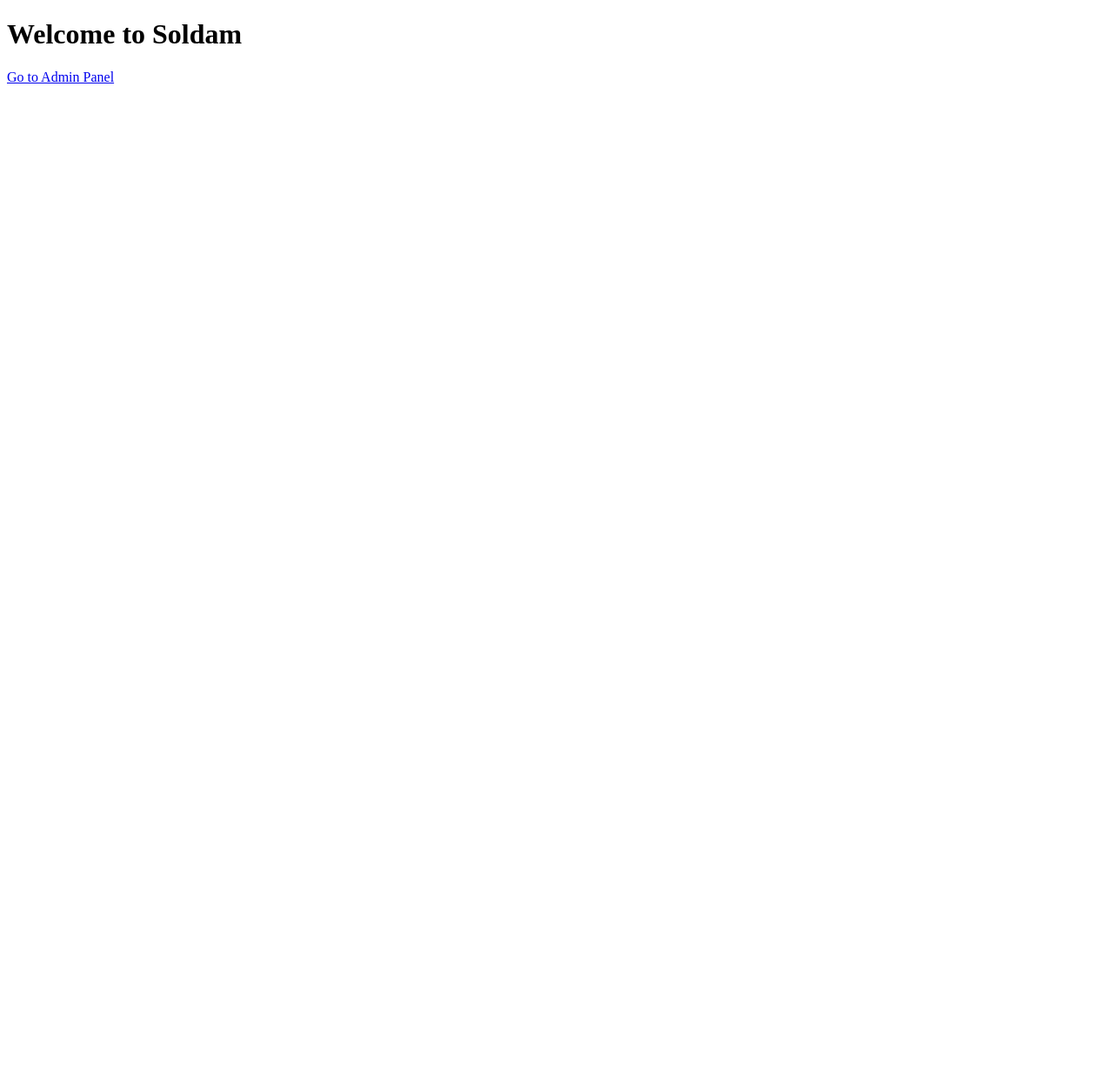
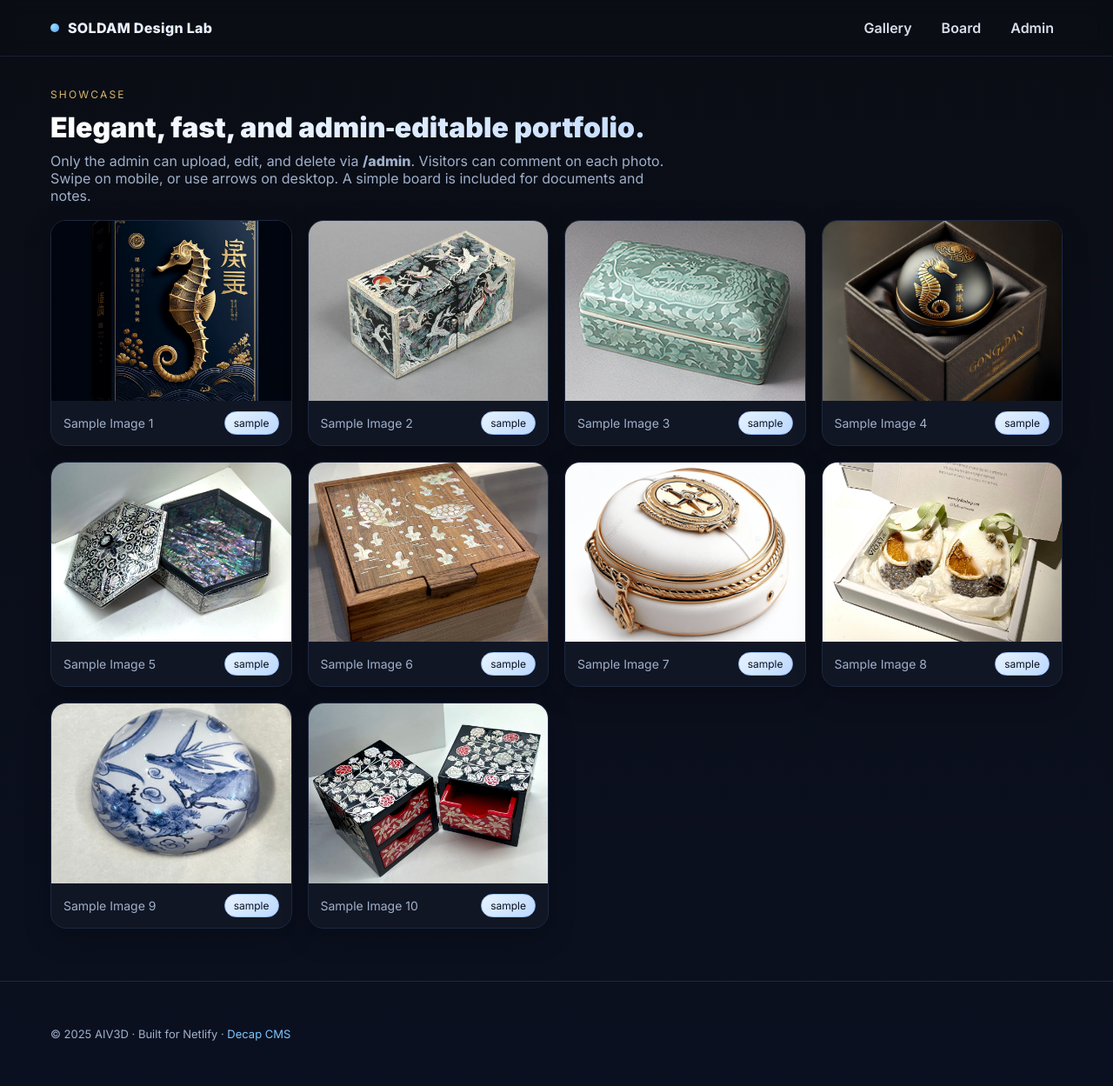
Before and after one commit to ffactt2012-cell/SDSD, a plain HTML site: page soldam_site_fixed (1)/index.html in a window 1280 px wide. Shown: the whole page at 87% size. Before the commit the page ends 800 px from the top, so only its background shows below. Drawn offline with Linux system fonts and the light colour scheme.

Commit message:
Add files via upload

```diff
--- a/soldam_site_fixed (1)/index.html
+++ b/soldam_site_fixed (1)/index.html
@@ -1,13 +1,42 @@
-
-<!DOCTYPE html>
+<!doctype html>
 <html lang="en">
 <head>
-  <meta charset="UTF-8" />
-  <meta name="viewport" content="width=device-width, initial-scale=1.0" />
-  <title>Soldam Site with CMS</title>
+  <meta charset="utf-8"/>
+  <meta name="viewport" content="width=device-width, initial-scale=1"/>
+  <title>Portfolio Gallery</title>
+  <link rel="preconnect" href="https://fonts.gstatic.com" crossorigin>
+  <link href="https://fonts.googleapis.com/css2?family=Inter:wght@400;600;800;900&display=swap" rel="stylesheet">
+  <link rel="stylesheet" href="css/main.css"/>
 </head>
 <body>
-  <h1>Welcome to Soldam</h1>
-  <a href="/admin">Go to Admin Panel</a>
+
+<header>
+  <nav class="nav">
+    <div class="brand"><span class="dot"></span> SOLDAM Design Lab</div>
+    <div class="navlinks">
+      <a href="index.html">Gallery</a>
+      <a href="board.html">Board</a>
+      <a href="/admin" title="Admin only">Admin</a>
+    </div>
+  </nav>
+</header>
+
+  <div class="container">
+    <div class="hero">
+      <div class="kicker">Showcase</div>
+      <div class="title">Elegant, fast, and admin‑editable portfolio.</div>
+      <div class="desc">Only the admin can upload, edit, and delete via <strong>/admin</strong>. Visitors can comment on each photo. Swipe on mobile, or use arrows on desktop. A simple board is included for documents and notes.</div>
+    </div>
+    <div id="galleryGrid" class="grid"></div>
+  </div>
+
+<footer class="footer">
+  <div class="container">
+    © <span id="y"></span> AIV3D · Built for Netlify · <a href="https://decapcms.org/" target="_blank" rel="noopener">Decap CMS</a>
+  </div>
+</footer>
+<script>document.getElementById('y').textContent=new Date().getFullYear()</script>
+
+  <script src="js/app.js"></script>
 </body>
 </html>
```
